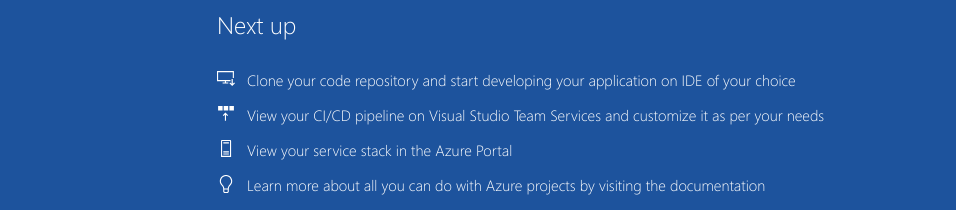
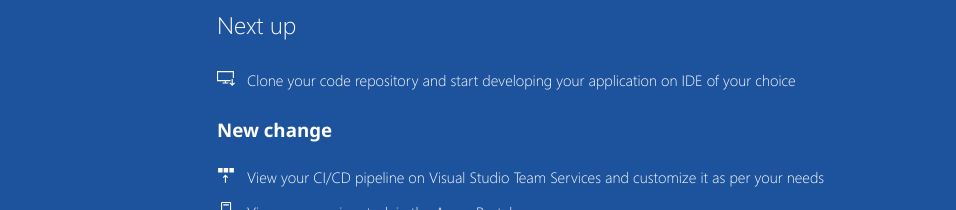
Before and after one commit to vikaskodag2/DevopsTut, a plain HTML site: page sample-project/index.html in a window 1280 px wide. Shown: the part 590-800 px from the top of the page, without its empty margins (8-964 px from the left). Drawn offline with Linux system fonts and the light colour scheme.

Commit message:
New changes in new_branch

```diff
--- a/sample-project/index.html
+++ b/sample-project/index.html
@@ -30,6 +30,10 @@
                             </div>
                             <div class="step-text"><a href="https://go.microsoft.com/fwlink/?linkid=862409">Clone your code repository and start developing your application on IDE of your choice</a></div>
                         </div>
+
+                        <div>
+                            <h3>New change</h3>
+                        </div>
                         <div class="step">
                             <div class="step-icon">
                                 <img src="img/deployWhite.svg">
```
Lines whose indentation alone changed are shown as unchanged.
